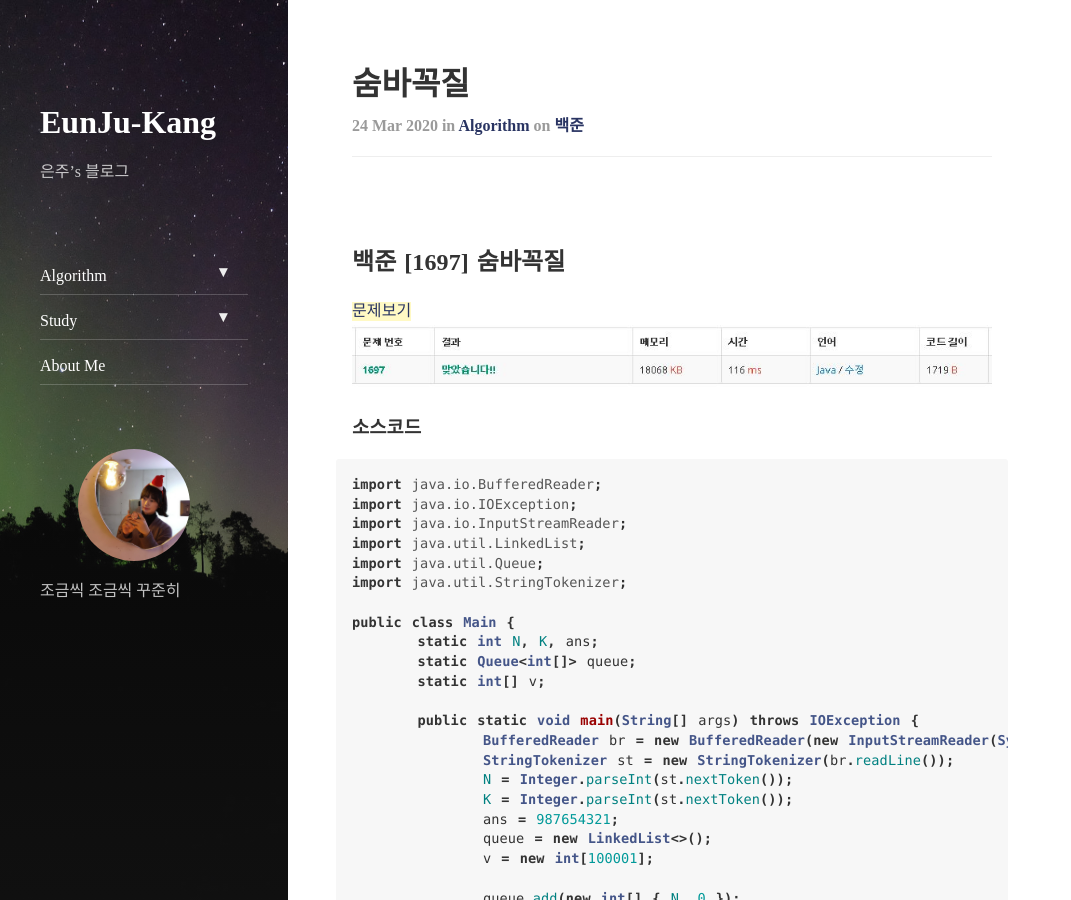
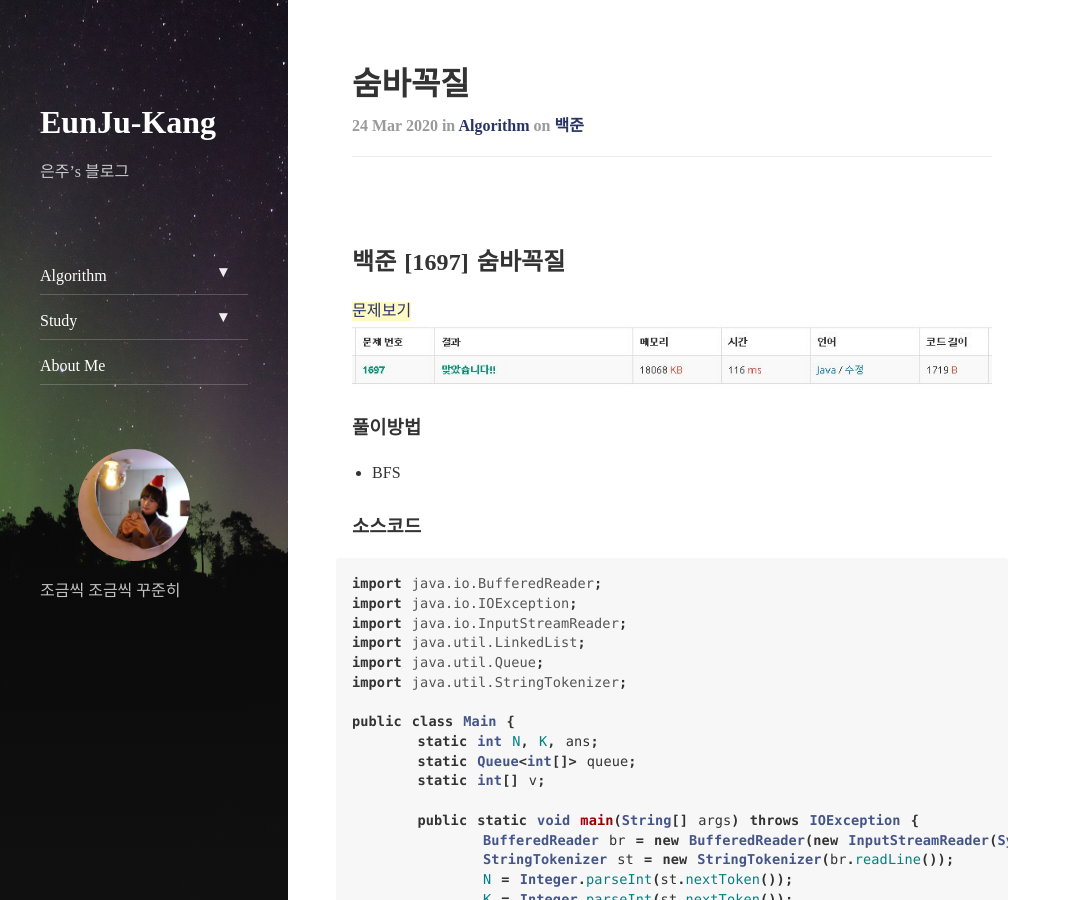
Before and after one commit to EunJu-Kang/EunJu-Kang.github.io, a Jekyll site: the page built from _posts/2020-03-24-algo-1697-숨바꼭질.md, in a window 1280 px wide and 900 px high. Shown: the whole window, without its empty margins (0-1071 px from the left). Built offline with Jekyll 4.4.1, drawn with Linux system fonts in a browser that asks for light colours; nearby versions of some CDN libraries.

Commit message:
Update 2020-03-24-algo-1697-숨바꼭질.md

```diff
--- a/_posts/2020-03-24-algo-1697-숨바꼭질.md
+++ b/_posts/2020-03-24-algo-1697-숨바꼭질.md
@@ -10,6 +10,8 @@ tags: BOJ
 [문제보기](https://www.acmicpc.net/problem/1697) <br>
 ![Alt text](/assets/img/baekjoon/1697.JPG)
 
+### 풀이방법
+- BFS
 
 ### 소스코드
 ~~~ java
```
